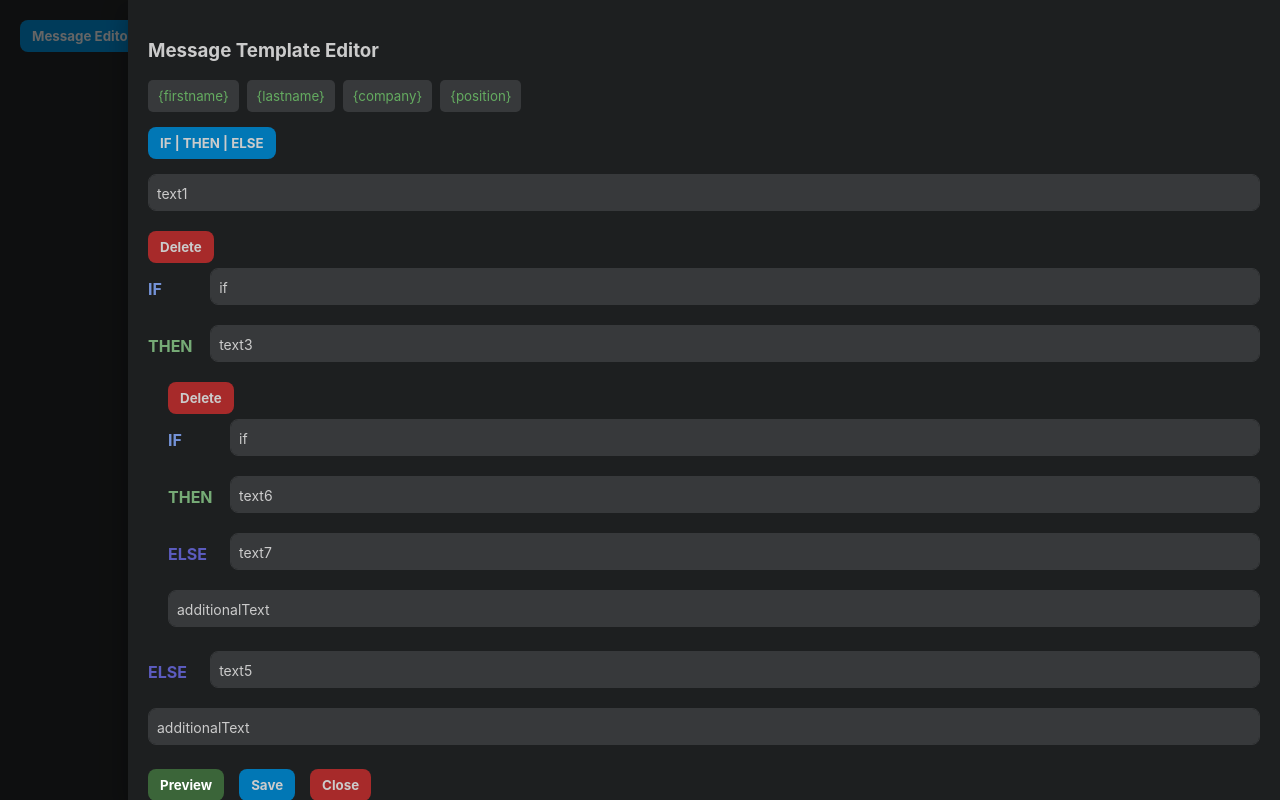
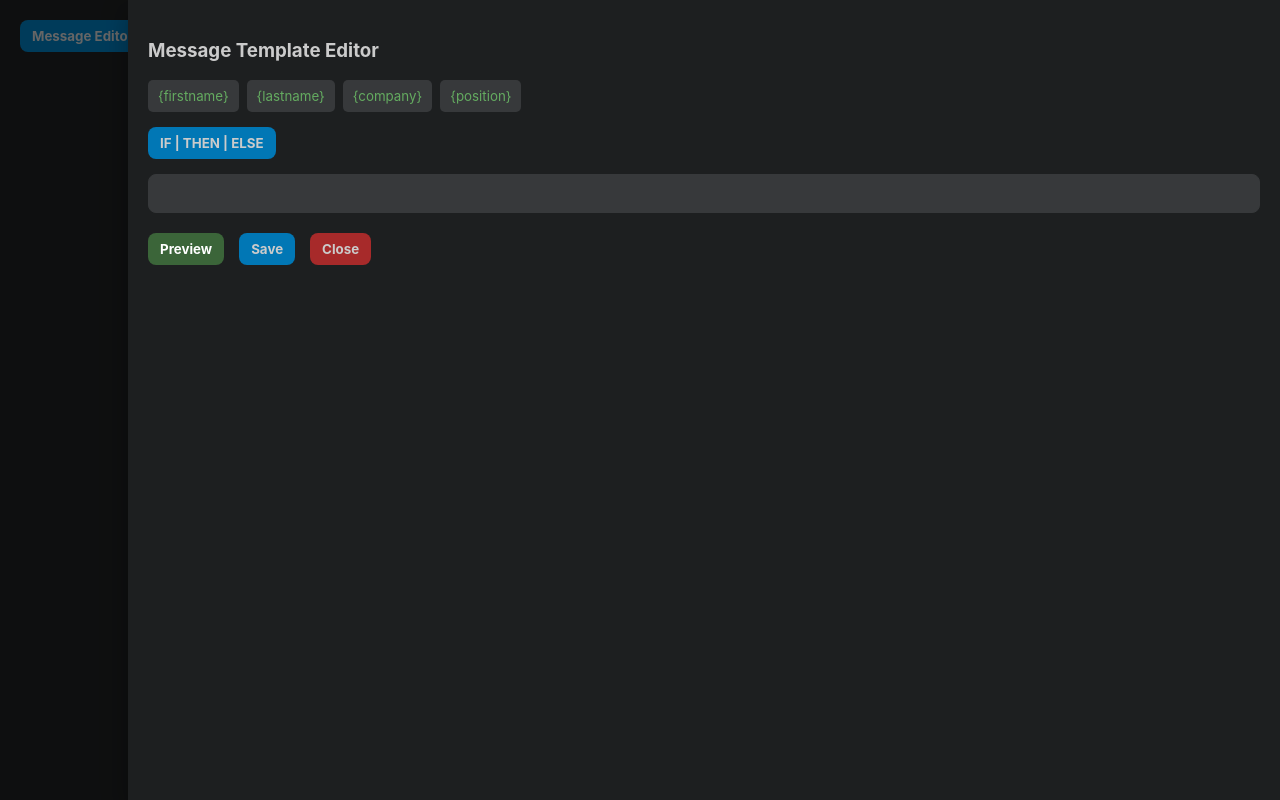
Before and after one commit to Ermekm/linked-helper, a React (Create React App) app: page / in a window 1280 px wide. Both pictures are taken after a click on the button "Message Editor". Built offline with nearby package versions, Linux system fonts and the light colour scheme.

Commit message:
added: save, preview. fixed: textarea scroll. removed: unused code

```diff
--- a/src/App.tsx
+++ b/src/App.tsx
@@ -5,50 +5,7 @@ import { Drawer } from './components/Drawer/Drawer';
 import { Template } from './types';
 
 const arrVarNames = localStorage.arrVarNames ? JSON.parse(localStorage.arrVarNames) : ["firstname", "lastname", "company", "position"];
-// const template = localStorage.template ? JSON.parse(localStorage.template) : null
-const template: Template = {
-  0: {
-    id: 0,
-    text: "text1",
-    conditions: [
-      {
-        id: 10,
-        if: "if",
-        then: 3,
-        else: 5,
-        additionalText: "additionalText"
-      }
-    ]
-  },
-  3: {
-    id: 3,
-    text: "text3",
-    conditions: [
-      {
-        id: 11,
-        if: "if",
-        then: 6,
-        else: 7,
-        additionalText: "additionalText"
-      }
-    ]
-  },
-  5: {
-    id: 5,
-    text: "text5",
-    conditions: []
-  },
-  6: {
-    id: 6,
-    text: "text6",
-    conditions: []
-  },
-  7: {
-    id: 7,
-    text: "text7",
-    conditions: []
-  }
-}
+const template = localStorage.template ? JSON.parse(localStorage.template) : null
 
 function App() {
   const [msgTemplateEditorActive, setMsgTemplateEditorActive] = useState<boolean>(false)
--- a/src/components/IfThenElse/IfThenElse.tsx
+++ b/src/components/IfThenElse/IfThenElse.tsx
@@ -12,8 +12,6 @@ interface IfThenElseProps {
     setActiveElementId: (id: number) => void,
     setRef: (ref: HTMLTextAreaElement) => void,
     editTemplateEl: (templateEl: TemplateElement) => void,
-    setAdditionalTextId: (index: number | null) => void
-    setIfId: (index: number | null) => void
     deleteConditionById: (id: number, elementId: number) => void
 }
 
@@ -24,10 +22,8 @@ const IfThenElse: FC<IfThenElseProps> = (props) => {
         nestingLvl,
         label,
         setActiveElementId,
-        setIfId,
         setRef,
         editTemplateEl,
-        setAdditionalTextId,
         deleteConditionById
     } = props
     const indentation = nestingLvl * 20
@@ -60,9 +56,6 @@ const IfThenElse: FC<IfThenElseProps> = (props) => {
                     onFocus={(e) => {
                         setActiveElementId(element.id)
                         setRef(e.target)
-                        // setActiveInputTemplate(template)
-                        // setAdditionalTextId(null)
-                        // setIfId(null)
                     }}
                     rows={1}
                 />
@@ -86,9 +79,6 @@ const IfThenElse: FC<IfThenElseProps> = (props) => {
                             onFocus={(e) => {
                                 setRef(e.target)
                                 setActiveElementId(element.id)
-                                // setActiveInputTemplate(template)
-                                // setAdditionalTextId(null)
-                                // setIfId(el.id)
                             }}
                             rows={1}
                         />
@@ -101,8 +91,6 @@ const IfThenElse: FC<IfThenElseProps> = (props) => {
                         editTemplateEl={editTemplateEl}
                         setRef={setRef}
                         setActiveElementId={setActiveElementId}
-                        setIfId={setIfId}
-                        setAdditionalTextId={setAdditionalTextId}
                         deleteConditionById={deleteConditionById} />
                     <IfThenElse
                         template={template}
@@ -112,8 +100,6 @@ const IfThenElse: FC<IfThenElseProps> = (props) => {
                         editTemplateEl={editTemplateEl}
                         setRef={setRef}
                         setActiveElementId={setActiveElementId}
-                        setIfId={setIfId}
-                        setAdditionalTextId={setAdditionalTextId}
                         deleteConditionById={deleteConditionById}
                     />
                     <TextareaAutosize
@@ -125,9 +111,6 @@ const IfThenElse: FC<IfThenElseProps> = (props) => {
                         onFocus={(e) => {
                             setRef(e.target)
                             setActiveElementId(element.id)
-                            // setActiveInputTemplate(JSON.parse(JSON.stringify(template)))
-                            // setAdditionalTextId(el.id)
-                            // setIfId(null)
                         }}
                         rows={1}
                     />
--- a/src/components/MsgTemplateEditor/MsgTemplateEditor.tsx
+++ b/src/components/MsgTemplateEditor/MsgTemplateEditor.tsx
@@ -1,6 +1,6 @@
-import { FC, useEffect, useRef, useState } from 'react'
+import { FC, useRef, useState } from 'react'
 import IfThenElse from '../IfThenElse/IfThenElse';
-import { Condition, T, Template, TemplateElement } from '../../types';
+import { T, Template, TemplateElement } from '../../types';
 import { Modal } from '../Modal/Modal';
 import { TemplatePreview } from '../TemplatePreview/TemplatePreview';
 import { createCondition, createTemplate } from '../../helpers';
@@ -18,15 +18,8 @@ interface MsgTemplateEditorProps {
 const MsgTemplateEditor: FC<MsgTemplateEditorProps> = ({ arrVarNames, initialTemplate, callbackSave, onClose }) => {
     const [template, setTemplate] = useState<Template>(initialTemplate || createTemplate()) // If the template from the props is null create empty template
     const [activeElementId, setActiveElementId] = useState<number>(0)
-    const [additionalTextId, setAdditionalTextId] = useState<number | null>(null)
-    const [ifId, setIfId] = useState<number | null>(null)
     const inputRef = useRef<HTMLTextAreaElement | null>(null);
     const [modalActive, setModalActive] = useState<boolean>(false)
-
-    useEffect(() => {
-
-    })
-
 
     // Function that inserts variable name in the text input
     const insertVarNameInInput = (value: string): void => {
@@ -42,7 +35,18 @@ const MsgTemplateEditor: FC<MsgTemplateEditorProps> = ({ arrVarNames, initialTem
             const elementValue = conditionToEdit[key]
             const textToInput = elementValue.slice(0, cursorPosition) + valueToInput + elementValue.slice(cursorPosition)
             setTemplate((prev) => {
-                const templateCopy = { ...prev, [elementId]: { ...prev[elementId], conditions: prev[elementId].conditions.map(cond => cond.id === parseInt(conditionId) ? { ...cond, [key]: textToInput } : cond) } }
+                const templateCopy = {
+                    ...prev,
+                    [elementId]: {
+                        ...prev[elementId],
+                        conditions: prev[elementId].conditions.map(cond => {
+                            return cond.id === parseInt(conditionId)
+                                ? { ...cond, [key]: textToInput }
+                                : cond
+                        }
+                        )
+                    }
+                }
                 return templateCopy
             })
         } else {
@@ -53,56 +57,6 @@ const MsgTemplateEditor: FC<MsgTemplateEditorProps> = ({ arrVarNames, initialTem
                 return templateCopy
             })
         }
-        // const inputValue = inputRef.current?.value || "";
-        // const cursorPosition = inputRef.current?.selectionStart || 0;
-        // const valueToInput = "{" + value + "}"
-        // const activeInputTemplateCopy = JSON.parse(JSON.stringify(activeInputTemplate))
-
-        // // Update the input value by inserting the new text at the cursor position
-        // if (additionalTextId !== null) {
-        //     if (activeInputTemplateCopy.condition) {
-        //         let templateCopy: Template = JSON.parse(JSON.stringify(activeInputTemplate))
-        //         let condition = templateCopy.condition.find(cond => cond.id === additionalTextId)
-        //         condition!.additionalText = inputValue.slice(0, cursorPosition) + valueToInput + condition!.additionalText.slice(cursorPosition)
-
-        //         const updateTemplate = (object: Template, id: number, newData: Template): Template => {
-        //             if (object.id === id) {
-        //                 return { ...object, ...newData };
-        //             }
-        //             if (object.condition) {
-        //                 const updatedConditions = object.condition.map(condition => ({
-        //                     ...condition,
-        //                     then: condition.then && updateTemplate(condition.then, id, newData),
-        //                     else: condition.else && updateTemplate(condition.else, id, newData)
-        //                 }));
-        //                 return { ...object, condition: updatedConditions };
-        //             }
-
-        //             return object;
-        //         };
-
-        //         setTemplate((prev) => {
-        //             const newCopy = JSON.parse(JSON.stringify(updateTemplate(prev, activeInputTemplate.id, templateCopy)))
-        //             return newCopy
-        //         })
-
-        //         // let condition = activeInputTemplate.condition[additionalTextIndex]
-        //         // condition.additionalText = inputValue.slice(0, cursorPosition) + valueToInput + condition.additionalText.slice(cursorPosition)
-        //     }
-        // }
-        // // else if (ifIndex !== null) {
-        // //     if (activeInputTemplate.condition) {
-        // //         let condition = activeInputTemplate.condition[ifIndex]
-        // //         condition.if = inputValue.slice(0, cursorPosition) + valueToInput + condition.if.slice(cursorPosition)
-        // //     }
-        // // }
-        // // else {
-        // //     activeInputTemplate.text = inputValue.slice(0, cursorPosition) + valueToInput + activeInputTemplate.text.slice(cursorPosition)
-        // // }
-        // // editTemplateData(activeInputTemplate.id, activeInputTemplate)
-
-        // // Move the cursor to the end of the textarea
-        // if (inputRef.current) inputRef.current.focus()
     };
 
 
@@ -122,43 +76,6 @@ const MsgTemplateEditor: FC<MsgTemplateEditorProps> = ({ arrVarNames, initialTem
             [newElseTemplateEl.id]: newElseTemplateEl
         }
         setTemplate(templateCopy)
-        // Recursive function that takes template and id of template to which condition needs to be added as an argument ans returns updated template
-        // const updateTemplate = (template: Template, id: number): Template => {
-        //     const newCondition: Condition = createCondition()
-        //     if (template.id === id) {
-        //         const newConditions = [...template.condition]
-        //         newConditions.unshift(newCondition)
-        //         return { ...template, condition: newConditions };
-        //     }
-        //     if (template.condition) {
-        //         const updatedConditions = template.condition.map(condition => ({
-        //             ...condition,
-        //             then: condition.then && updateTemplate(condition.then, id),
-        //             else: condition.else && updateTemplate(condition.else, id)
-        //         }));
-        //         return { ...template, condition: updatedConditions };
-        //     }
-        //     return JSON.parse(JSON.stringify(template));
-        // };
-
-        // setTemplate(prev => {
-        //     return updateTemplate(prev, activeInputTemplate?.id)
-        // })
-
-        // setActiveInputTemplate(prev => {
-        //     return updateTemplate(prev, activeInputTemplate?.id)
-        // })
-    }
-
-
-    // Takes id of template that needs to be updated and updatedTemplate.
-    // Looks for template with the same id as the id from the arguments and changes it to the updatedTemplate from the arguments.
-    const editTemplateEl = (templateEl: TemplateElement): void => {
-        setTemplate((prev) => {
-            const newTemplate: Template = { ...prev };
-            newTemplate[templateEl.id] = templateEl
-            return newTemplate
-        })
     }
 
 
@@ -185,40 +102,25 @@ const MsgTemplateEditor: FC<MsgTemplateEditorProps> = ({ arrVarNames, initialTem
             const templateCopy = { ...prev, [elementId]: { ...prev[elementId], conditions: newConditions } }
             return templateCopy
         })
-        // // Recursive function that performes deletion
-        // function updateTemplate(template: Template, conditionIdToDelete: number): Template {
-        //     const newTemplate: Template = {
-        //         id: template.id,
-        //         text: template.text,
-        //         condition: template.condition.map((condition) => {
-        //             if (condition.id === conditionIdToDelete) {
-        //                 return undefined; // Mark the condition to be removed
-        //             }
-
-        //             const newCondition: Condition = {
-        //                 ...condition,
-        //             };
-
-        //             if (condition.then) {
-        //                 newCondition.then = updateTemplate(condition.then, conditionIdToDelete); // Recurse into "then" template
-        //             }
-
-        //             if (condition.else) {
-        //                 newCondition.else = updateTemplate(condition.else, conditionIdToDelete); // Recurse into "else" template
-        //             }
-
-        //             return newCondition;
-        //         }).filter(Boolean) as Condition[], // Remove undefined conditions
-        //     };
-
-        //     return newTemplate;
-        // }
-
-        // const updatedTemplate = updateTemplate(template, conditionId)
-        // setTemplate({ ...updatedTemplate })
-        // setActiveInputTemplate({ ...updatedTemplate })
     }
 
+    // Takes id of template that needs to be updated and updatedTemplate.
+    // Looks for template with the same id as the id from the arguments and changes it to the updatedTemplate from the arguments.
+    const editTemplateEl = (templateEl: TemplateElement): void => {
+        setTemplate((prev) => {
+            const newTemplate: Template = { ...prev };
+            newTemplate[templateEl.id] = templateEl
+            return newTemplate
+        })
+    }
+
+    const handleSave = () => {
+        try {
+            callbackSave(template)
+        } catch (error) {
+            console.log(error)
+        }
+    }
 
     const setRef = (ref: HTMLTextAreaElement) => {
         inputRef.current = ref
@@ -250,8 +152,6 @@ const MsgTemplateEditor: FC<MsgTemplateEditorProps> = ({ arrVarNames, initialTem
                 editTemplateEl={editTemplateEl}
                 setRef={setRef}
                 setActiveElementId={setActiveElementId}
-                setIfId={setIfId}
-                setAdditionalTextId={setAdditionalTextId}
                 deleteConditionById={deleteConditionById}
             />
             <button
@@ -259,16 +159,16 @@ const MsgTemplateEditor: FC<MsgTemplateEditorProps> = ({ arrVarNames, initialTem
                 className={classNames(cls.previewBtn, {}, [cls.btn])}
             >Preview</button>
             <button
-                onClick={() => callbackSave(template)}
+                onClick={handleSave}
                 className={classNames(cls.saveBtn, {}, [cls.btn])}
             >Save</button>
             <button
                 onClick={onClose}
                 className={classNames(cls.closeBtn, {}, [cls.btn])}
             >Close</button>
-            {/* <Modal modalActive={modalActive} setModalActive={setModalActive}>
+            <Modal modalActive={modalActive} setModalActive={setModalActive}>
                 <TemplatePreview arrVarNames={arrVarNames} template={template} onClose={() => setModalActive(false)} ></TemplatePreview>
-            </Modal> */}
+            </Modal>
         </div>
     )
 }
--- a/src/hooks/useAutosizeTextArea.ts
+++ b/src/hooks/useAutosizeTextArea.ts
@@ -9,7 +9,7 @@ const useAutosizeTextArea = (
         if (textAreaRef) {
             // We need to reset the height momentarily to get the correct scrollHeight for the textarea
             textAreaRef.style.height = "0px";
-            const scrollHeight = textAreaRef.scrollHeight;
+            const scrollHeight = textAreaRef.scrollHeight + 2;
 
             // We then set the height directly, outside of the render loop
             // Trying to set this with state or a ref will product an incorrect value.
```
